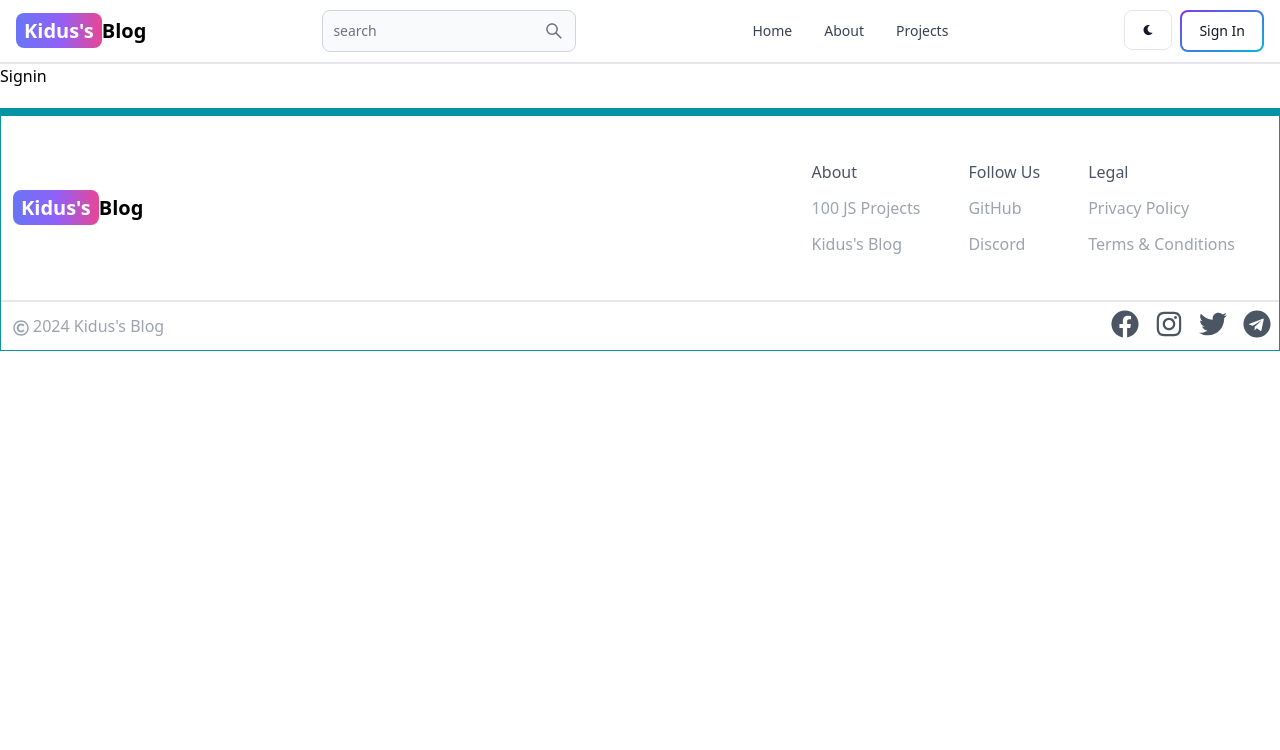
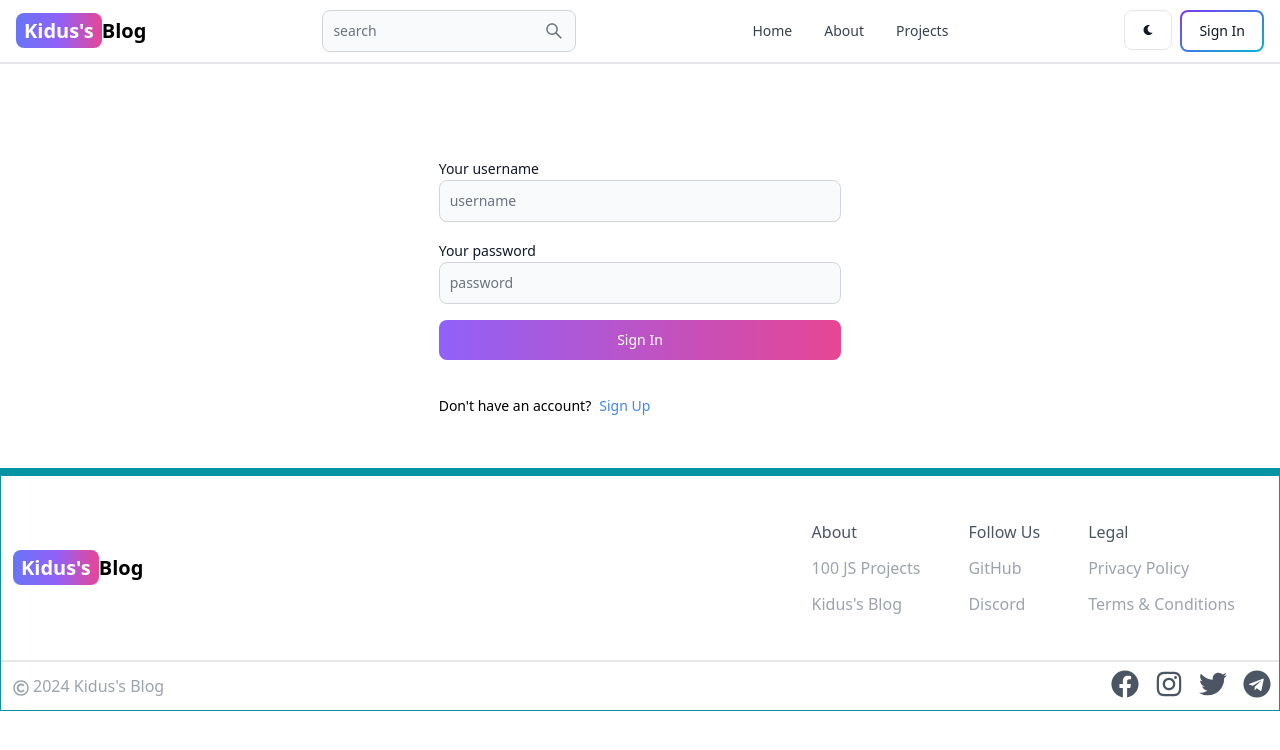
Before and after one commit to poseidon2022/MERN-Blog, a React (Create React App) app in the folder frontend/: page /sign-in in a window 1280 px wide. Shown: the top 750 px of the page. Built offline with nearby package versions, Linux system fonts and the light colour scheme.

Commit message:
sign in page

```diff
--- a/frontend/src/Components/Footer.js
+++ b/frontend/src/Components/Footer.js
@@ -2,7 +2,7 @@ import { FaFacebook, FaInstagram, FaRegCopyright, FaTelegram, FaTwitter } from "
 import {Link} from 'react-router-dom'
 export default function FooterComp() {
     return (
-        <div container className = "border border-t-8 border-teal-500 mt-5">
+        <div container className = "border border-t-8 border-teal-500 mt-10">
             <div className="flex flex-wrap flex-row mx-auto justify-between">
                 <Link to = "/" className="self-center whitespace-nowrap text-sm sm:text-xl font-semibold dark:text-white m-3">
                     <span className = "px-2 py-1 bg-gradient-to-r from-indigo-500 via-purple-500 to-pink-500 text-white rounded-lg">Kidus's</span>
--- a/frontend/src/Pages/Signin.js
+++ b/frontend/src/Pages/Signin.js
@@ -1,5 +1,76 @@
-export default function Signin() {
+import {Label, TextInput, Button, Alert, Spinner} from "flowbite-react"
+import {Link, useNavigate} from "react-router-dom"
+import {useState} from "react"
+import axios from 'axios'
+export default function SignIn() {
+
+    const [info, setInfo] = useState({"username":"", "password":""})
+    const [err, setErr] = useState(null);
+    const [loading, setLoading] = useState(false);
+    const navigate = useNavigate()
+    function handleChange(e) {
+        setInfo((prev) => ({...prev,[e.target.id]:e.target.value.trim()}))
+        console.log(info)
+    }
+    async function handleSubmit(e) {
+        e.preventDefault()
+        if (!info.username || !info.password) {
+            return setErr("Please fillout all fields")
+        }
+        try {
+            setLoading(true);
+            setErr(null);
+            const response = await axios.post('http://localhost:3001/api/auth/signin', info)
+            console.log(response.data)
+            setLoading(false)
+            if (response.data) {
+                navigate('/')
+            }
+            else {
+                return setErr("Please Enter Valid Credentials")
+            }
+        }
+        catch(error) {
+            console.log("Sign in not successful")
+            console.log(error)
+            setLoading(false);
+        }
+    }
+
     return (
-        <div>Signin</div>
+        <div className = "mt-20 max-w-full">
+            <div className = "flex p-3 mx-auto flex-col lg:w-1/3">
+                <form className="flex flex-col gap-4 max-w-full" onSubmit={handleSubmit}>
+                    <div>
+                        <Label value = "Your username"></Label>
+                        <TextInput type = "text" placeholder = "username" id = "username" onChange={handleChange}/>
+                    </div>
+                    <div>
+                        <Label value = "Your password"></Label>
+                        <TextInput type = "password" placeholder = "password" id = "password" onChange={handleChange}/>
+                    </div>
+                    <Button gradientDuoTone = "purpleToPink" type = "submit" disabled = {loading}>
+                        {
+                            loading ? (
+                            <>
+                                <Spinner size = "sm"></Spinner>
+                                <span className = "pl-3">Loading...</span>
+                            </>
+                            ) : 'Sign In'
+                        }
+                    </Button>
+                    <div className="flex gap-2 text-sm mt-5">
+                        <span>Don't have an account? </span>
+                        <Link to = "/sign-up" className = "text-blue-500">Sign Up</Link>
+                    </div>
+                    {
+                       err && (
+                        <Alert className="mt-5" color = "failure">
+                            {err}
+                        </Alert>
+                    )}
+                </form>
+            </div>
+        </div>
     )
 }
```
Also changed, not shown: 1 other file (tests, documents, lock files or other folders).
